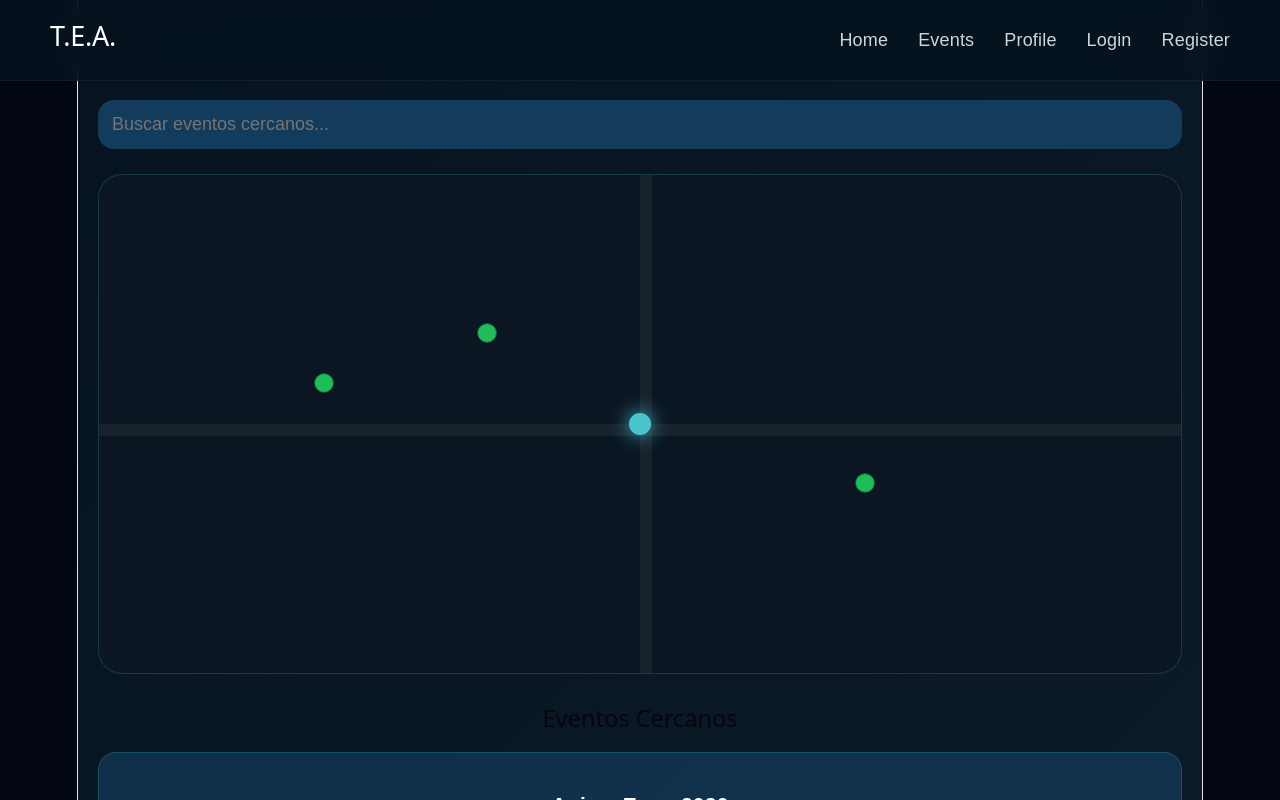
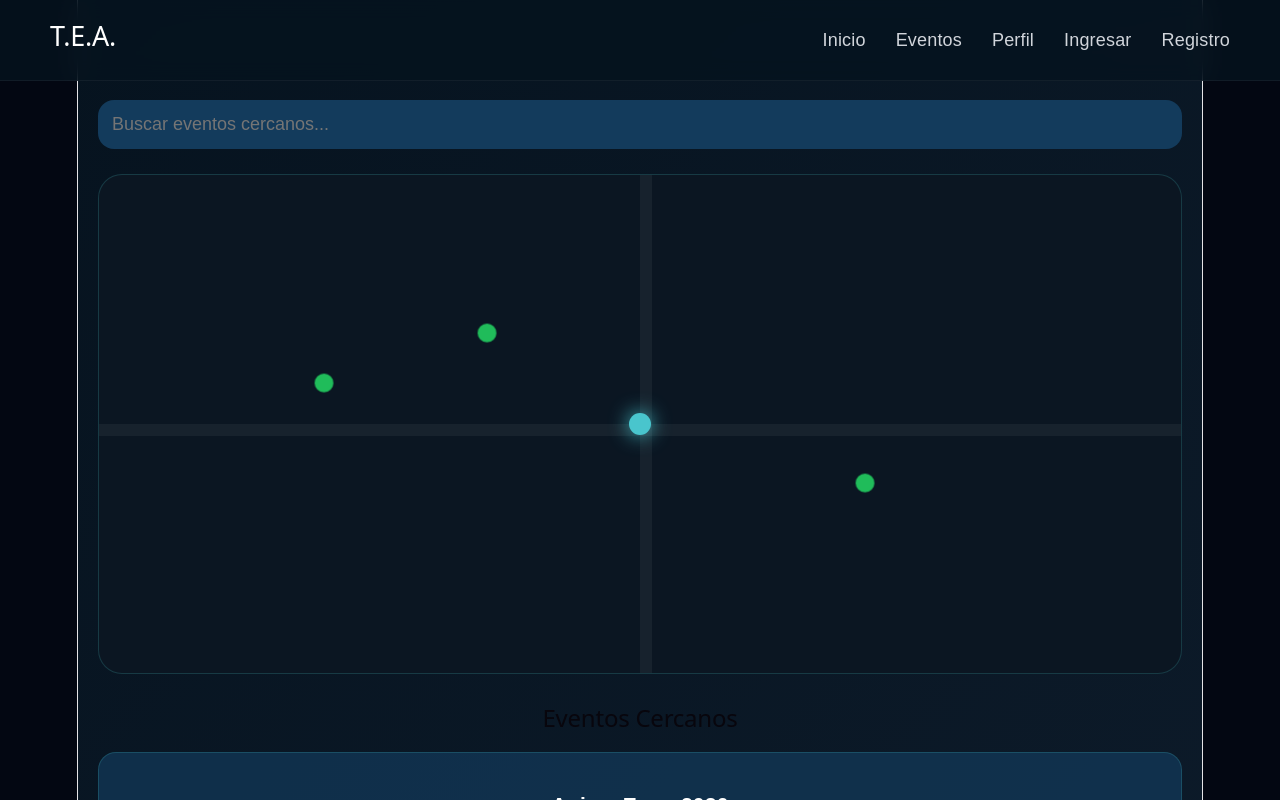
Before and after one commit to kukititi/temporal-event-app, a React app in the folder frontend/: page / in a window 1280 px wide. Shown: the top 800 px of the page. Built offline with nearby package versions, Linux system fonts and the light colour scheme; the HTML template or start-up script is replaced by a standard one.

Commit message:
Cambios en el idioma del texto del NavBar

```diff
--- a/frontend/src/components/Navbar.jsx
+++ b/frontend/src/components/Navbar.jsx
@@ -11,23 +11,23 @@ function Navbar() {
 
       <ul className="navbar-links">
         <li>
-          <Link to="/">Home</Link>
+          <Link to="/">Inicio</Link>
         </li>
 
         <li>
-          <Link to="/events">Events</Link>
+          <Link to="/events">Eventos</Link>
         </li>
 
         <li>
-          <Link to="/profile">Profile</Link>
+          <Link to="/profile">Perfil</Link>
         </li>
 
         <li>
-          <Link to="/login">Login</Link>
+          <Link to="/login">Ingresar</Link>
         </li>
 
         <li>
-          <Link to="/register">Register</Link>
+          <Link to="/register">Registro</Link>
         </li>
       </ul>
     </nav>
```
